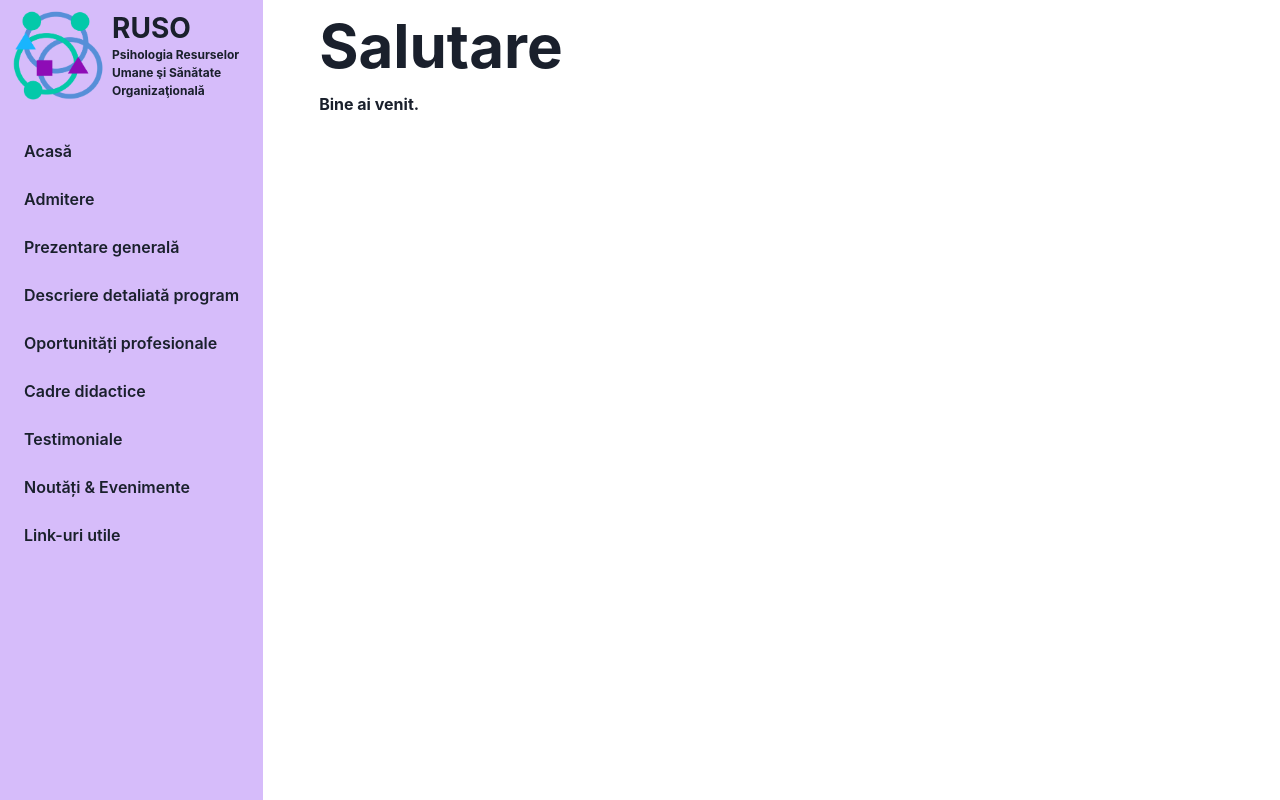
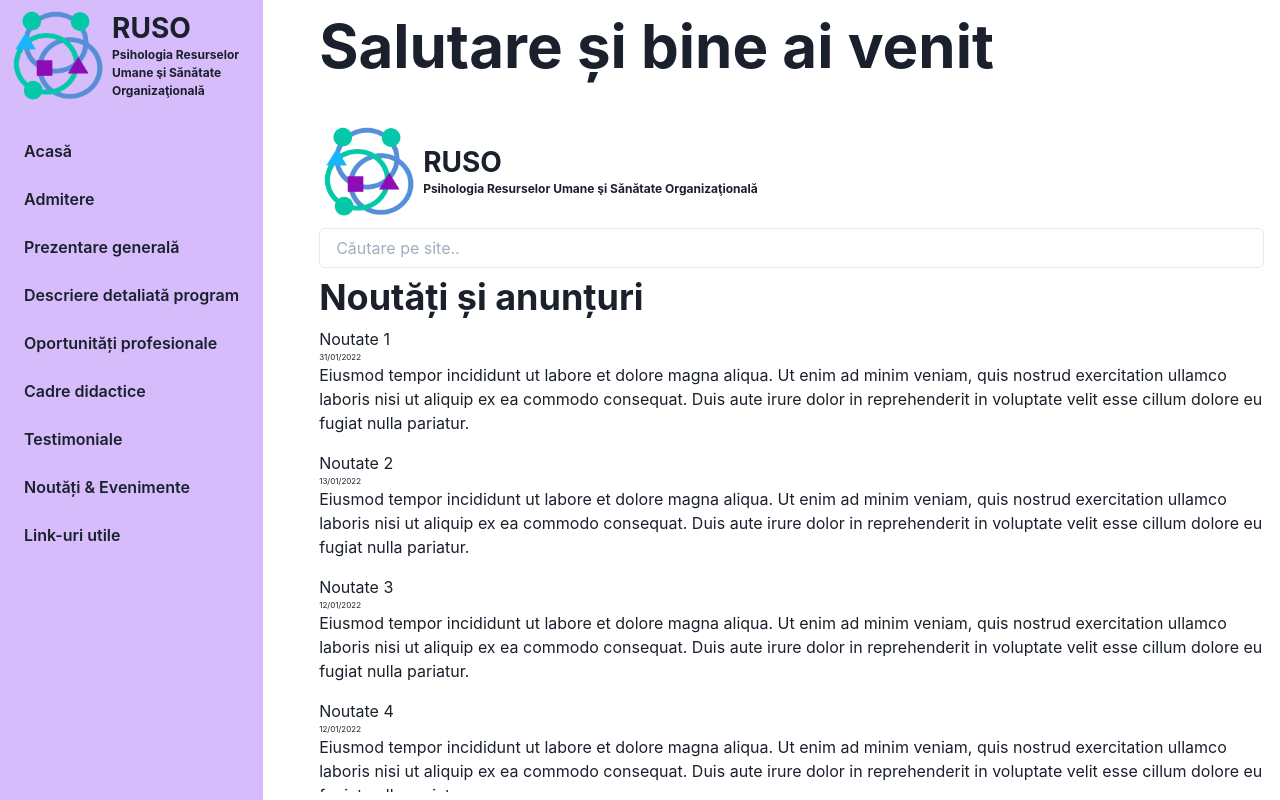
Before and after one commit to Radutiu-Horatiu/ioc-russo, a React (Create React App) app: page / in a window 1280 px wide. Built offline with nearby package versions, Linux system fonts and the light colour scheme.

Commit message:
did some stuff in home screen

```diff
--- a/src/screens/ApplicationsScreen/ApplicationsScreen.jsx
+++ b/src/screens/ApplicationsScreen/ApplicationsScreen.jsx
@@ -66,15 +66,15 @@ export default function ApplicationsScreen() {
               </Thead>
               <Tbody>
                 <Tr>
-                  <Td>inches</Td>
+                  <Td>Elon Musk</Td>
                   <Td isNumeric>10</Td>
                 </Tr>
                 <Tr>
-                  <Td>feet</Td>
+                  <Td>Jeff Bezos</Td>
                   <Td isNumeric>9</Td>
                 </Tr>
                 <Tr>
-                  <Td>yards</Td>
+                  <Td>Bill Gates</Td>
                   <Td isNumeric>8</Td>
                 </Tr>
               </Tbody>
--- a/src/screens/HomeScreen/HomeScreen.jsx
+++ b/src/screens/HomeScreen/HomeScreen.jsx
@@ -1,12 +1,96 @@
+import { Box, Flex, Heading, Image, Input, Text } from "@chakra-ui/react";
 import React from "react";
+import LOGO from "../../assets/russo_logo.png";
 import ScreenTemplate from "../../components/ScreenTemplate";
 
 export default function HomeScreen() {
+  const news = [
+    {
+      title: "Noutate 1",
+      date: "31/01/2022",
+      text: `Eiusmod tempor incididunt ut labore et dolore magna aliqua. Ut
+    enim ad minim veniam, quis nostrud exercitation ullamco laboris
+    nisi ut aliquip ex ea commodo consequat. Duis aute irure dolor
+    in reprehenderit in voluptate velit esse cillum dolore eu fugiat
+    nulla pariatur.`,
+    },
+    {
+      title: "Noutate 2",
+      date: "13/01/2022",
+      text: `Eiusmod tempor incididunt ut labore et dolore magna aliqua. Ut
+    enim ad minim veniam, quis nostrud exercitation ullamco laboris
+    nisi ut aliquip ex ea commodo consequat. Duis aute irure dolor
+    in reprehenderit in voluptate velit esse cillum dolore eu fugiat
+    nulla pariatur.`,
+    },
+    {
+      title: "Noutate 3",
+      date: "12/01/2022",
+      text: `Eiusmod tempor incididunt ut labore et dolore magna aliqua. Ut
+    enim ad minim veniam, quis nostrud exercitation ullamco laboris
+    nisi ut aliquip ex ea commodo consequat. Duis aute irure dolor
+    in reprehenderit in voluptate velit esse cillum dolore eu fugiat
+    nulla pariatur.`,
+    },
+    {
+      title: "Noutate 4",
+      date: "12/01/2022",
+      text: `Eiusmod tempor incididunt ut labore et dolore magna aliqua. Ut
+    enim ad minim veniam, quis nostrud exercitation ullamco laboris
+    nisi ut aliquip ex ea commodo consequat. Duis aute irure dolor
+    in reprehenderit in voluptate velit esse cillum dolore eu fugiat
+    nulla pariatur.`,
+    },
+    {
+      title: "Anunț 5",
+      date: "12/01/2022",
+      text: `Eiusmod tempor incididunt ut labore et dolore magna aliqua. Ut
+    enim ad minim veniam, quis nostrud exercitation ullamco laboris
+    nisi ut aliquip ex ea commodo consequat. Duis aute irure dolor
+    in reprehenderit in voluptate velit esse cillum dolore eu fugiat
+    nulla pariatur.`,
+    },
+    {
+      title: "Anunț 6",
+      date: "12/01/2022",
+      text: `Eiusmod tempor incididunt ut labore et dolore magna aliqua. Ut
+    enim ad minim veniam, quis nostrud exercitation ullamco laboris
+    nisi ut aliquip ex ea commodo consequat. Duis aute irure dolor
+    in reprehenderit in voluptate velit esse cillum dolore eu fugiat
+    nulla pariatur.`,
+    },
+  ];
+
   return (
     <ScreenTemplate
-      title={"Salutare"}
-      mainText={"Bine ai venit."}
-      sections={[]}
+      title={"Salutare și bine ai venit"}
+      sections={[
+        {
+          component: (
+            <Flex flexDir={"column"}>
+              <Flex align={"center"}>
+                <Image src={LOGO} w="12vh" h="12vh" />
+                <Box ml={"1vh"}>
+                  <Heading fontSize="3.5vh">RUSO</Heading>
+                  <Text fontSize="1.5vh" fontWeight={"bold"}>
+                    Psihologia Resurselor Umane şi Sănătate Organizaţională
+                  </Text>
+                </Box>
+              </Flex>
+              <Input placeholder="Căutare pe site.." mt={"1vh"} />
+
+              <Heading mt={"1vh"}>Noutăți și anunțuri</Heading>
+              {news.map((obj, i) => (
+                <Flex flexDir={"column"} my={"1vh"} key={i}>
+                  <Text fontSize={"2vh"}>{obj.title}</Text>
+                  <Text fontSize={"1vh"}>{obj.date}</Text>
+                  <Text>{obj.text}</Text>
+                </Flex>
+              ))}
+            </Flex>
+          ),
+        },
+      ]}
     />
   );
 }
```
